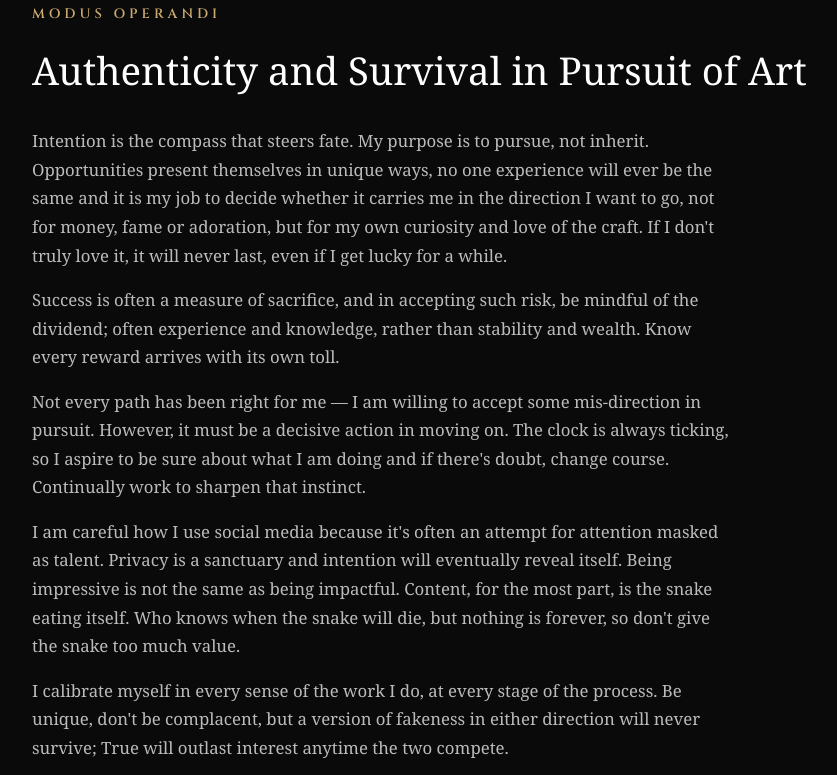
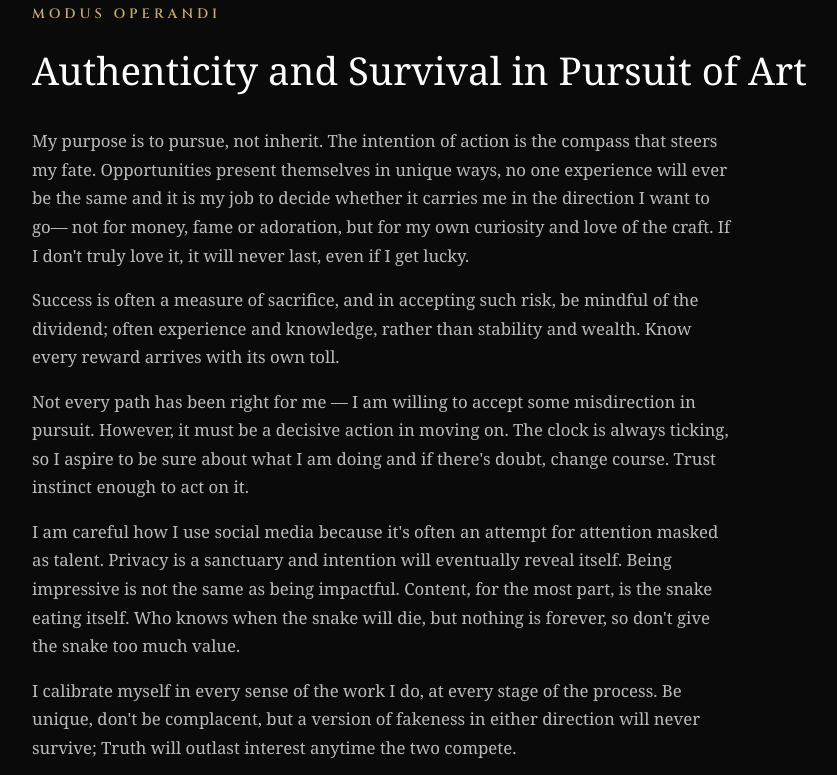
Before and after one commit to haydencscott84-star/haydencscott, a website: page index.html in a window 1280 px wide. Shown: the part 894-1669 px from the top of the page, without its empty margins (190-1027 px from the left). Drawn offline with Linux system fonts and the light colour scheme.

Commit message:
Update Modus Operandi creed text
Co-Authored-By: Claude Sonnet 5 <noreply@anthropic.com>

```diff
--- a/index.html
+++ b/index.html
@@ -428,12 +428,12 @@
   <section id="modus-operandi">
     <div class="section-label">Modus Operandi</div>
     <h2>Authenticity and Survival in Pursuit of Art</h2>
-    <p>Intention is the compass that steers fate. My purpose is to pursue, not inherit. Opportunities present themselves in unique ways, no one experience will ever be the same and it is my job to decide whether it carries me in the direction I want to go, not for money, fame or adoration, but for my own curiosity and love of the craft. If I don't truly love it, it will never last, even if I get lucky for a while.</p>
+    <p>My purpose is to pursue, not inherit. The intention of action is the compass that steers my fate. Opportunities present themselves in unique ways, no one experience will ever be the same and it is my job to decide whether it carries me in the direction I want to go— not for money, fame or adoration, but for my own curiosity and love of the craft. If I don't truly love it, it will never last, even if I get lucky.</p>
     <p>Success is often a measure of sacrifice, and in accepting such risk, be mindful of the dividend; often experience and knowledge, rather than stability and wealth. Know every reward arrives with its own toll.</p>
-    <p>Not every path has been right for me — I am willing to accept some mis-direction in pursuit. However, it must be a decisive action in moving on. The clock is always ticking, so I aspire to be sure about what I am doing and if there's doubt, change course. Continually work to sharpen that instinct.</p>
+    <p>Not every path has been right for me — I am willing to accept some misdirection in pursuit. However, it must be a decisive action in moving on. The clock is always ticking, so I aspire to be sure about what I am doing and if there's doubt, change course. Trust instinct enough to act on it.</p>
     <p>I am careful how I use social media because it's often an attempt for attention masked as talent. Privacy is a sanctuary and intention will eventually reveal itself. Being impressive is not the same as being impactful. Content, for the most part, is the snake eating itself. Who knows when the snake will die, but nothing is forever, so don't give the snake too much value.</p>
-    <p>I calibrate myself in every sense of the work I do, at every stage of the process. Be unique, don't be complacent, but a version of fakeness in either direction will never survive; True will outlast interest anytime the two compete.</p>
-    <p>I was never confident enough in myself, oftentimes survival played the bigger role. Good choices provide momentum. Accept mistakes or failure without self-loathing — the path through life is non-linear. It's far more important to evolve slowly in a year, than leap ahead and last only a day. I suspect imperfection is the point. Art has chosen me, therefore I must respect it, and in doing so, respect myself.</p>
+    <p>I calibrate myself in every sense of the work I do, at every stage of the process. Be unique, don't be complacent, but a version of fakeness in either direction will never survive; Truth will outlast interest anytime the two compete.</p>
+    <p>I was never confident enough in myself, oftentimes survival played the bigger role. Good choices provide momentum. Accept mistakes or failure without self-loathing — the path through life is non-linear. It's far more important to evolve slowly in a year, than leap ahead and last only a day. I suspect imperfection is the point. Art has chosen me; therefore, I must respect it, and in doing so, respect myself.</p>
     <p style="font-family:'Cinzel', Georgia, serif; color:var(--muted); font-size:0.95rem; margin-top:2rem;">— Hayden C Scott</p>
   </section>
 
```
